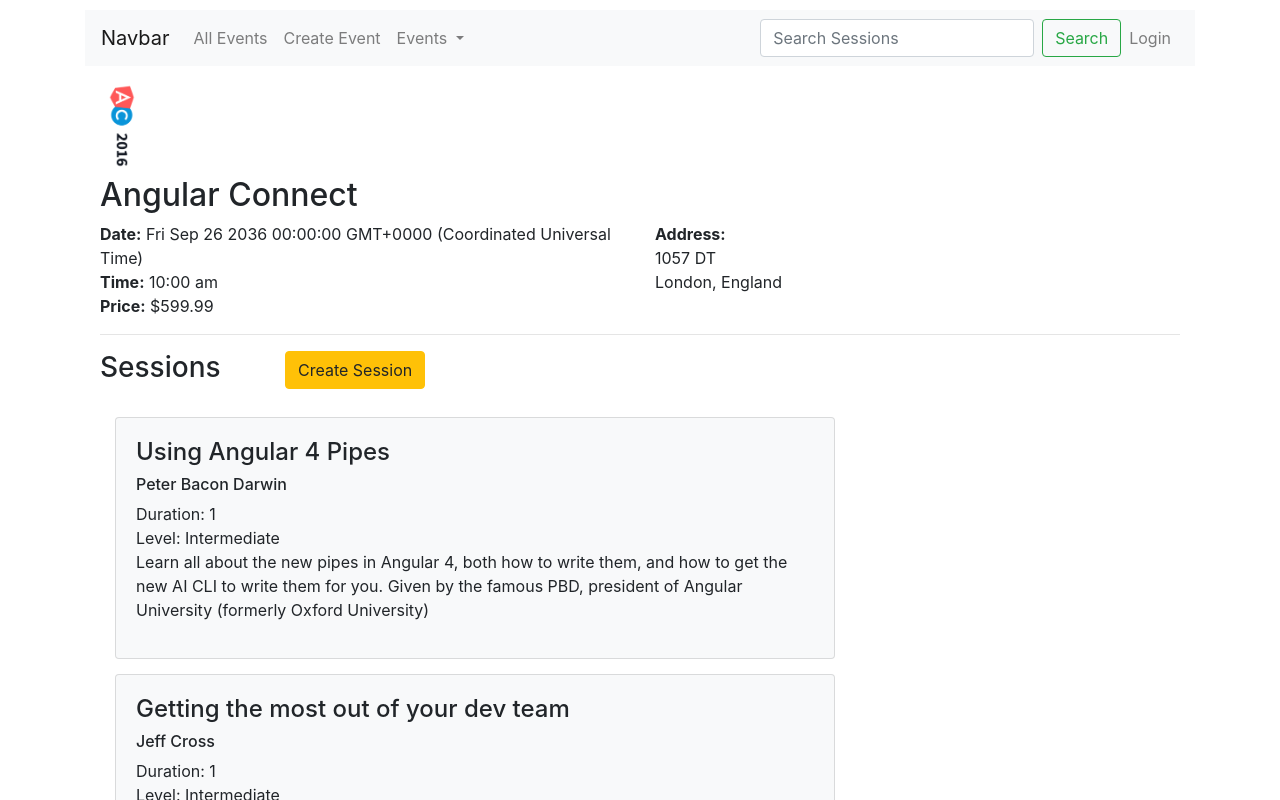
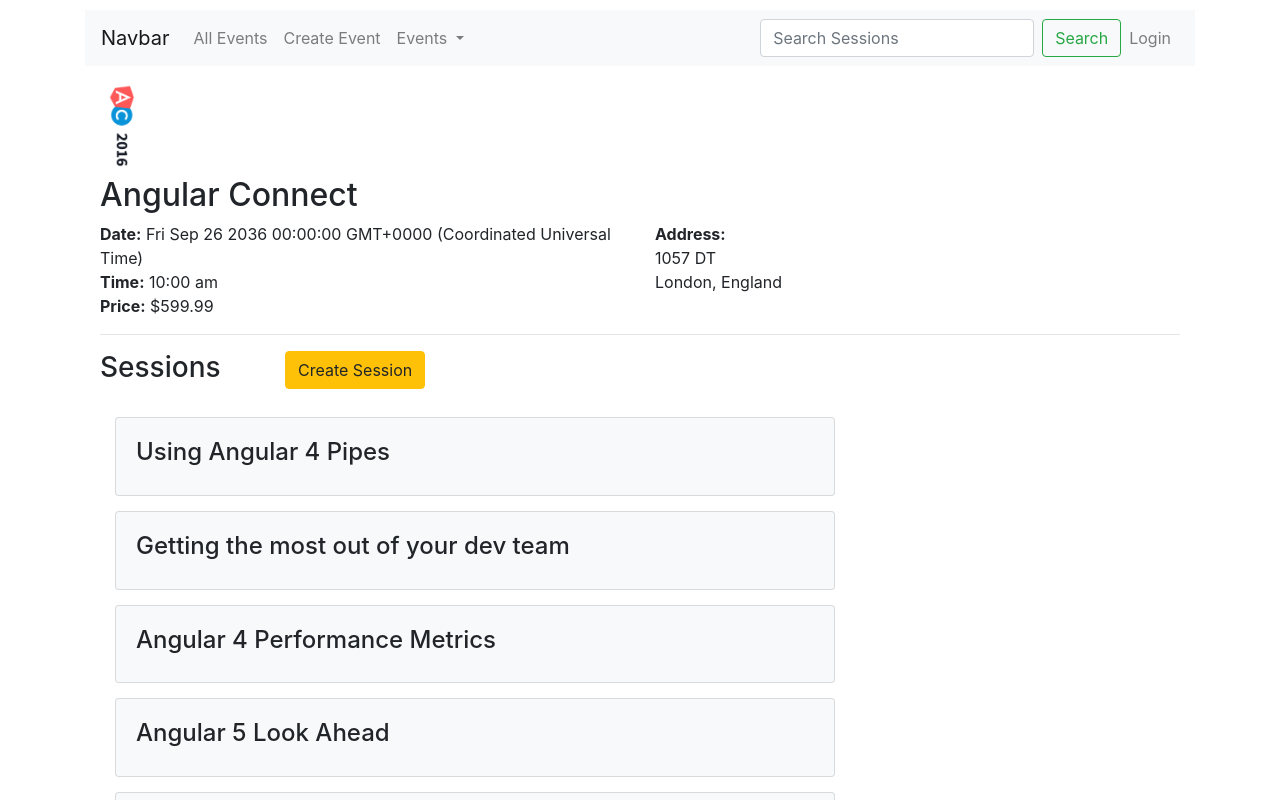
Before and after one commit to savitri26m/EventsApp, an Angular app: page /events/1 in a window 1280 px wide. Shown: the top 800 px of the page. Built offline with nearby package versions, Linux system fonts and the light colour scheme.

Commit message:
using ng-content to create collapsable modules

```diff
--- a/src/app/app.module.ts
+++ b/src/app/app.module.ts
@@ -12,6 +12,7 @@
 import { FormsModule, ReactiveFormsModule } from '@angular/forms';
 import { CreateSessionComponent } from './events/create-session/create-session.component';
 import { SessionListComponent } from './events/session-list/session-list.component';
+import { CollapsableWellComponent } from './events/collapsable-well/collapsable-well.component';
 // import { LoginComponent } from './user/login/login.component';
 // import { ProfileComponent } from './user/profile/profile.component';
 
@@ -26,6 +27,7 @@
     PageNotFoundComponent,
     CreateSessionComponent,
     SessionListComponent,
+    CollapsableWellComponent,
     // LoginComponent,
     // ProfileComponent
   ],
--- /dev/null
+++ b/src/app/events/collapsable-well/collapsable-well.component.html
@@ -0,0 +1,4 @@
+<div (click)="toggleSession()" class="card-body">
+    <h4>{{sessionTitle}}</h4>
+    <ng-content *ngIf="visible"></ng-content>
+</div>
--- /dev/null
+++ b/src/app/events/collapsable-well/collapsable-well.component.ts
@@ -0,0 +1,23 @@
+import { Component, OnInit, Input } from '@angular/core';
+
+@Component({
+  selector: 'app-collapsable-well',
+  templateUrl: './collapsable-well.component.html',
+  styleUrls: ['./collapsable-well.component.css']
+})
+export class CollapsableWellComponent implements OnInit {
+
+  @Input() sessionTitle: string;
+  visible: boolean = false;
+
+  constructor() { }
+
+  ngOnInit(): void {
+  }
+
+  toggleSession(){
+    this.visible = !this.visible;
+    console.log(this.visible);
+  }
+
+}
--- a/src/app/events/session-list/session-list.component.html
+++ b/src/app/events/session-list/session-list.component.html
@@ -1,13 +1,14 @@
 <div class="row" style="margin-bottom: 15px;" *ngFor="let session of sessions">
     <div class="col-md-10">
         <div class="card bg-light">
-            <div class="card-body">
-                <h4>{{session.name}}</h4>
-                <h6>{{session.presenter}}</h6>
-                <span>Duration: {{session.duration}}</span><br />
-                <span>Level: {{session.level}}</span>
-                <p>{{session.abstract}}</p>
-            </div>
+
+                <app-collapsable-well [sessionTitle]="session.name" >
+                    <h6>{{session.presenter}}</h6>
+                    <span>Duration: {{session.duration}}</span><br />
+                    <span>Level: {{session.level}}</span>
+                    <p>{{session.abstract}}</p>
+                </app-collapsable-well>
+
         </div>
     </div>
 </div>
```
Also changed, not shown: src/app/events/collapsable-well/collapsable-well.component.css (added).
